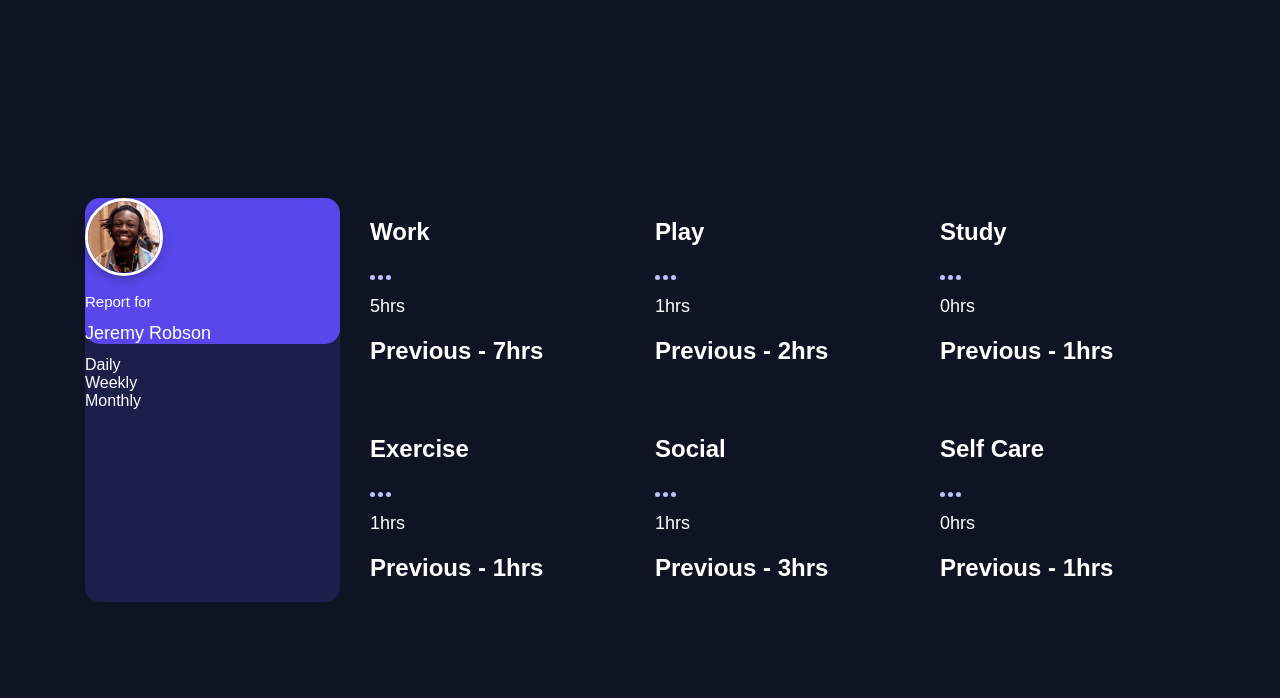
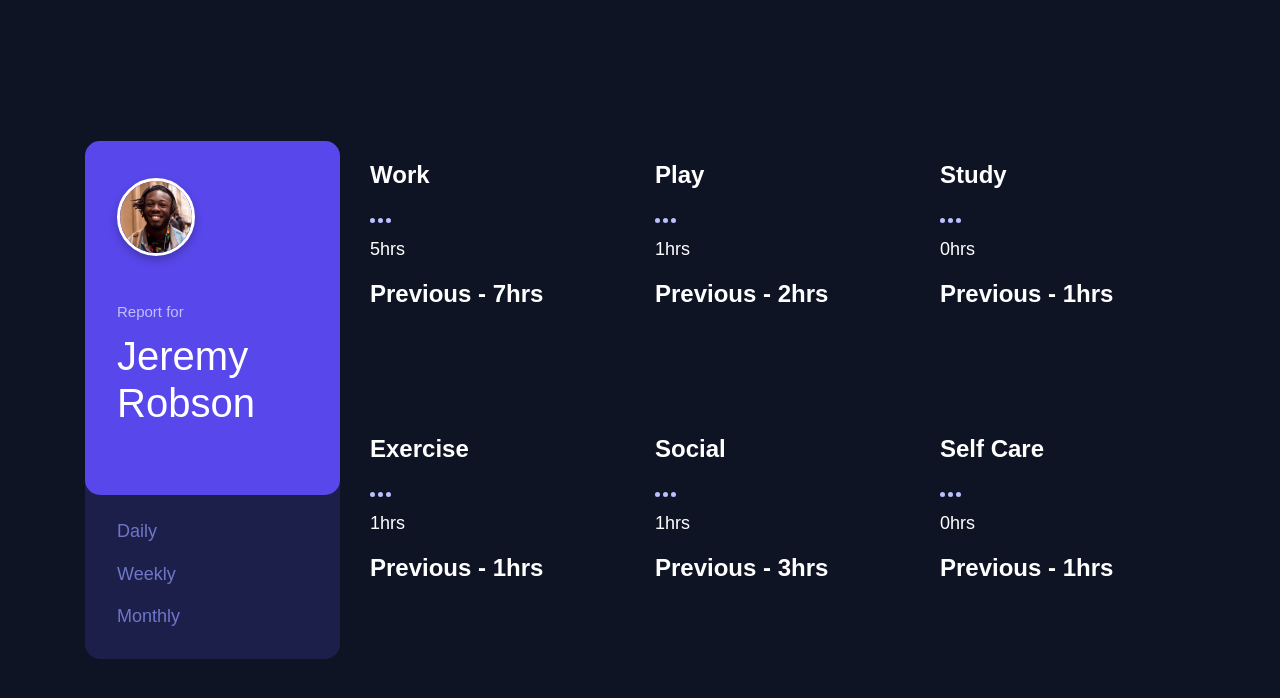
Before and after one commit to prpcodes/time-tracking-dashboard, a React (Create React App) app: page / in a window 1280 px wide. Shown: the top 698 px of the page. Built offline with nearby package versions, Linux system fonts and the light colour scheme.

Commit message:
💄 added header margins and sizings

```diff
--- a/src/App.css
+++ b/src/App.css
@@ -16,18 +16,21 @@ h1 {
 }
 
 header {
-  height: 100%;
+  height: 518px;
   grid-area: header;
   background-color: var(--darkblue);
   border-radius: 15px;
 }
 
 header #user {
+  height: 354px;
   background-color: var(--blue);
   border-radius: 15px;
 }
 
 header img {
+  margin-top: 37px;
+  margin-left: 32px;
   border: 3px solid #fff;
   border-radius: 100%;
   box-sizing: border-box;
@@ -37,18 +40,42 @@ header img {
 }
 
 header h2 {
-  height: 18px;
-  left: 0%;
-  right: 48.92%;
-  top: calc(50% - 18px / 2 - 49px);
+  margin-top: 43px;
+  margin-left: 32px;
+  font-size: 15px;
   font-style: normal;
   font-weight: 400;
-  font-size: 15px;
   line-height: 18px;
-  color: var(--);
+  color: var(--paleblue);
+}
+
+header h1 {
+  margin-top: 3px;
+  margin-left: 32px;
+  font-weight: 300;
+  font-size: 40px;
+  line-height: 47px;
 }
 
 #timeframes {
+  margin-top: 26px;
+  margin-left: 32px;
+  height: 106px;
   display: flex;
   flex-direction: column;
+  justify-content: space-between;
 }
+
+#timeframes a {
+  font-size: 18px;
+  line-height: 21px;
+  color: var(--desaturatedblue);
+}
+
+#timeframes a:hover {
+  color: #fff;
+}
+
+#timeframes a:active {
+  color: #fff;
+}
```
